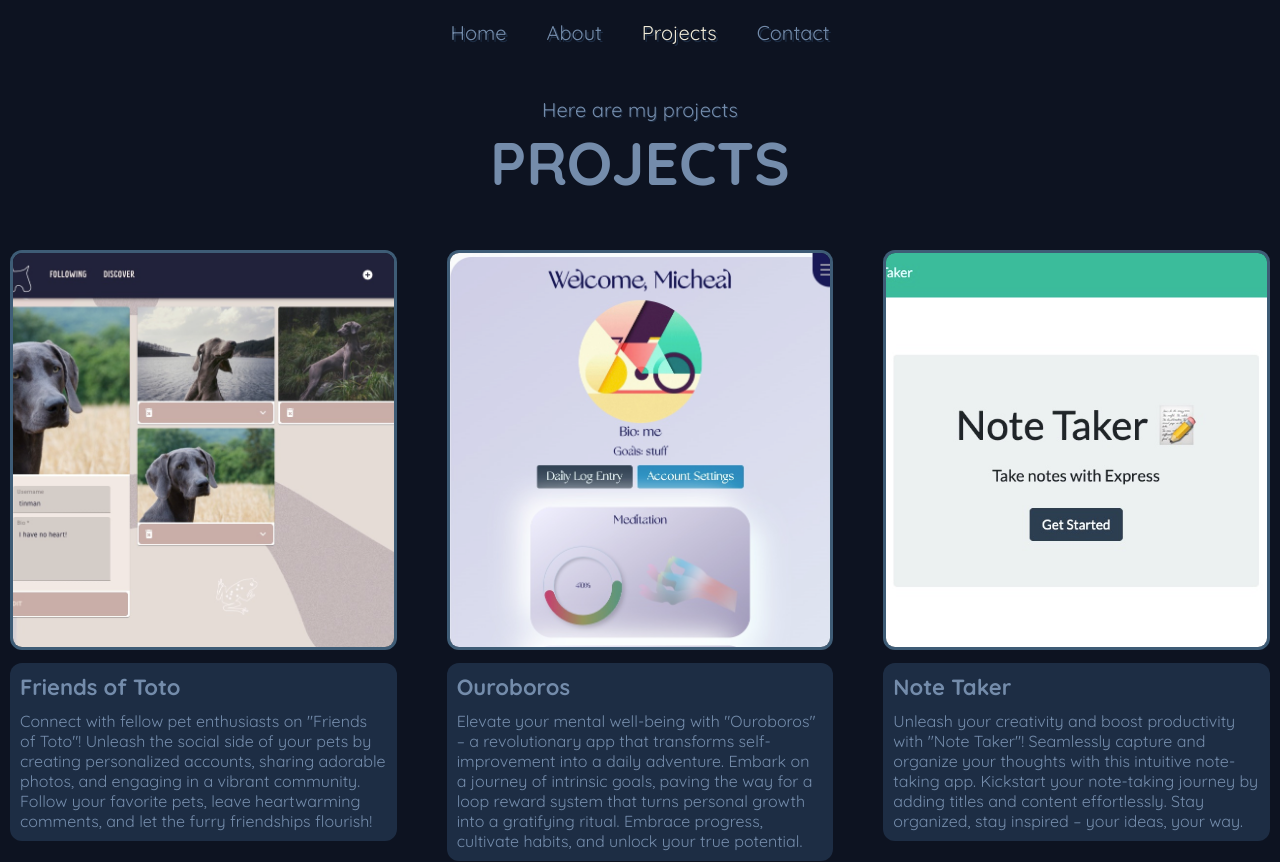
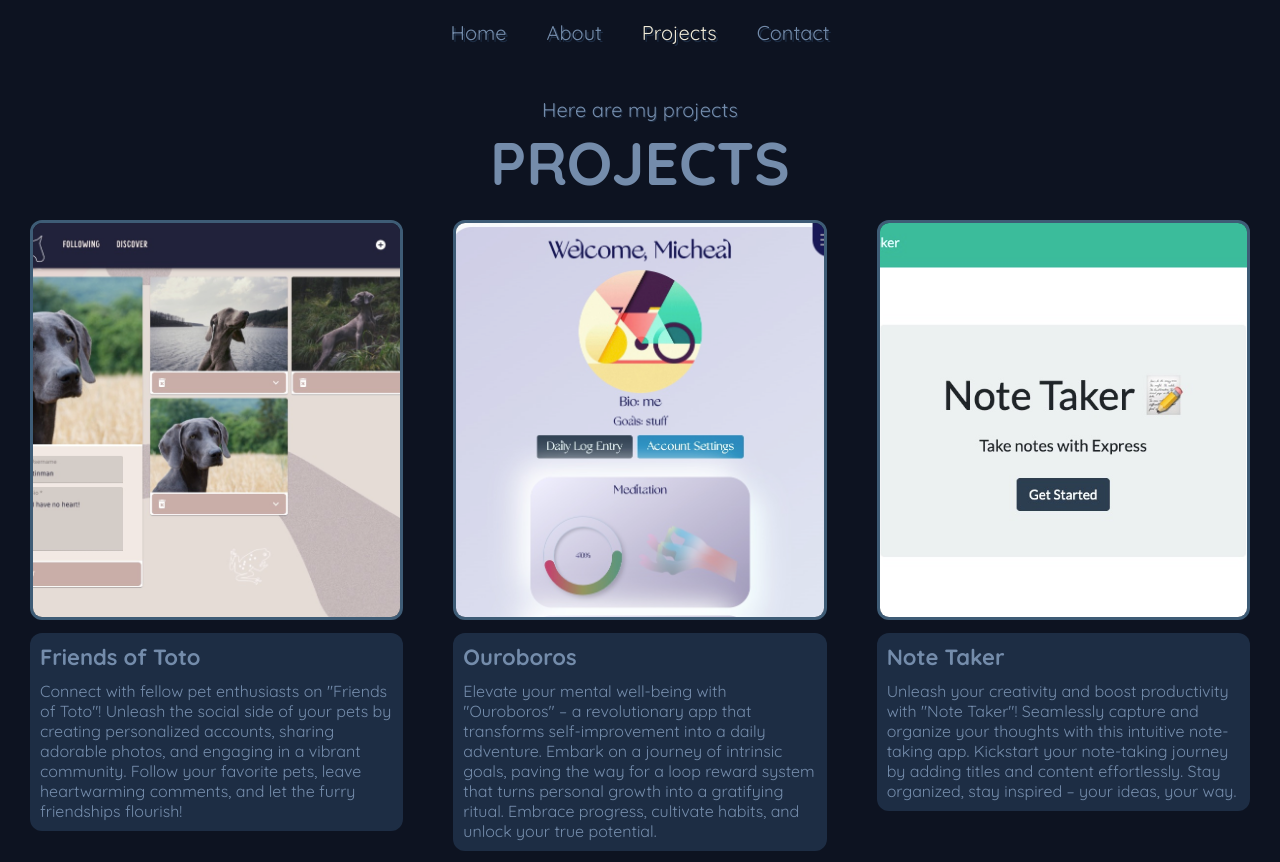
Before and after one commit to ZestyLimones/Zesty_React_Portfolio, a React (Create React App) app: page /projects in a window 1280 px wide. Shown: the top 862 px of the page. Built offline with nearby package versions, Linux system fonts and the light colour scheme.

Commit message:
updated project margins.

```diff
--- a/src/pages/Projects.js
+++ b/src/pages/Projects.js
@@ -11,7 +11,7 @@ const ProjectsStyles = styled.div`
     display: grid;
     grid-template-columns: repeat(auto-fill, minmax(300px, 1fr));
     gap: 5rem;
-    margin-top: 5rem;
+    margin: 2rem;
   }
 `;
 
```
